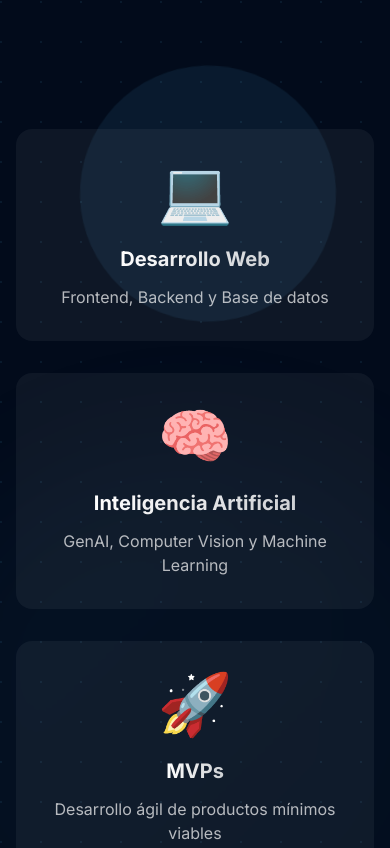
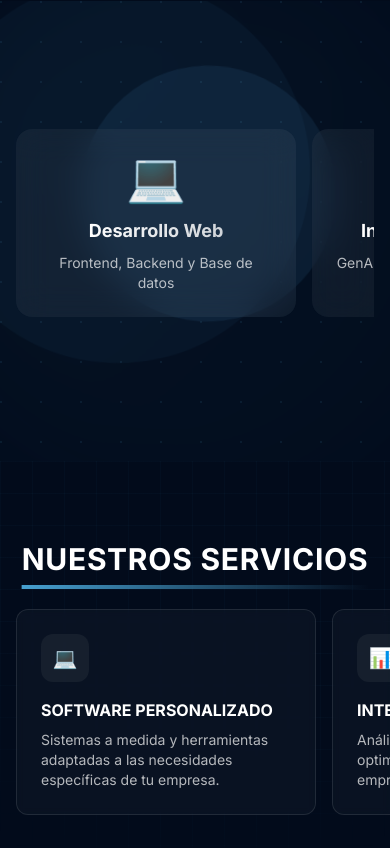
Before and after one commit to cofoundy/landing-page, an Astro site: page / in a window 390 px wide. Shown: the part 900-1748 px from the top of the page. Built offline with nearby package versions, Linux system fonts and the light colour scheme; Astro itself is replaced by a stand-in of ours.

Commit message:
refactor: improve Features section mobile layout with horizontal scroll and optimized spacing

```diff
--- a/src/components/Features.astro
+++ b/src/components/Features.astro
@@ -60,25 +60,27 @@ const decorations = [
 
   <div class="container relative mx-auto px-4">
     <!-- Features grid with staggered animation -->
-    <div class="grid grid-cols-1 md:grid-cols-3 lg:grid-cols-5 gap-8">
+    <div class="relative">
+      <div class="overflow-x-auto overflow-y-hidden md:overflow-visible pb-4 md:pb-0 hide-scrollbar">
+        <div class="flex md:grid md:grid-cols-3 lg:grid-cols-5 gap-4 md:gap-8 w-max md:w-auto">
           {features.map((feature, index) => (
             <div
-          class="group relative"
+              class="group relative w-[280px] sm:w-[320px] md:w-auto flex-shrink-0"
               style={`animation-delay: ${index * 150}ms`}
             >
-          <div class={`relative bg-white/5 backdrop-blur-lg rounded-2xl p-8 h-full transform transition-all duration-500 hover:scale-105 hover:-translate-y-1 before:rounded-2xl before:transition-opacity before:duration-500 before:opacity-0 group-hover:before:opacity-100 ${decorations[index].class}`}>
+              <div class={`relative bg-white/5 backdrop-blur-lg rounded-2xl p-6 md:p-8 h-full transform transition-all duration-500 hover:scale-105 hover:-translate-y-1 before:rounded-2xl before:transition-opacity before:duration-500 before:opacity-0 group-hover:before:opacity-100 ${decorations[index].class}`}>
                 <!-- Hover glow effect -->
                 <div class="absolute inset-0 bg-gradient-to-br from-primary/20 to-secondary/20 rounded-2xl opacity-0 group-hover:opacity-100 blur-xl transition-opacity duration-500"></div>
 
                 <!-- Card content -->
                 <div class="relative z-10 flex flex-col items-center text-center">
-              <div class="mb-6 text-6xl transform group-hover:scale-110 transition-transform duration-300 group-hover:rotate-12">
+                  <div class="mb-4 md:mb-6 text-5xl md:text-6xl transform group-hover:scale-110 transition-transform duration-300 group-hover:rotate-12">
                     {feature.icon}
                   </div>
-              <h3 class="text-xl font-bold bg-gradient-to-r from-white to-white/80 bg-clip-text text-transparent mb-3">
+                  <h3 class="text-lg md:text-xl font-bold bg-gradient-to-r from-white to-white/80 bg-clip-text text-transparent mb-2 md:mb-3">
                     {feature.title}
                   </h3>
-              <p class="text-white/70 group-hover:text-white/90 transition-colors duration-300">
+                  <p class="text-sm md:text-base text-white/70 group-hover:text-white/90 transition-colors duration-300">
                     {feature.description}
                   </p>
                 </div>
@@ -93,6 +95,8 @@ const decorations = [
               </div>
             </div>
           ))}
+        </div>
+      </div>
     </div>
   </div>
 </section>
@@ -145,4 +149,16 @@ const decorations = [
     --tw-gradient-from: rgba(70, 160, 208, 0.3);
     --tw-gradient-to: rgba(35, 67, 95, 0.3);
   }
+
+  /* Hide scrollbar but keep functionality */
+  .hide-scrollbar {
+    scrollbar-width: none; /* Firefox */
+    -ms-overflow-style: none; /* IE and Edge */
+    scroll-snap-type: x mandatory;
+    scroll-behavior: smooth;
+  }
+
+  .hide-scrollbar::-webkit-scrollbar {
+    display: none; /* Chrome, Safari, Opera */
+  }
 </style>
```
Lines whose indentation alone changed are shown as unchanged.
